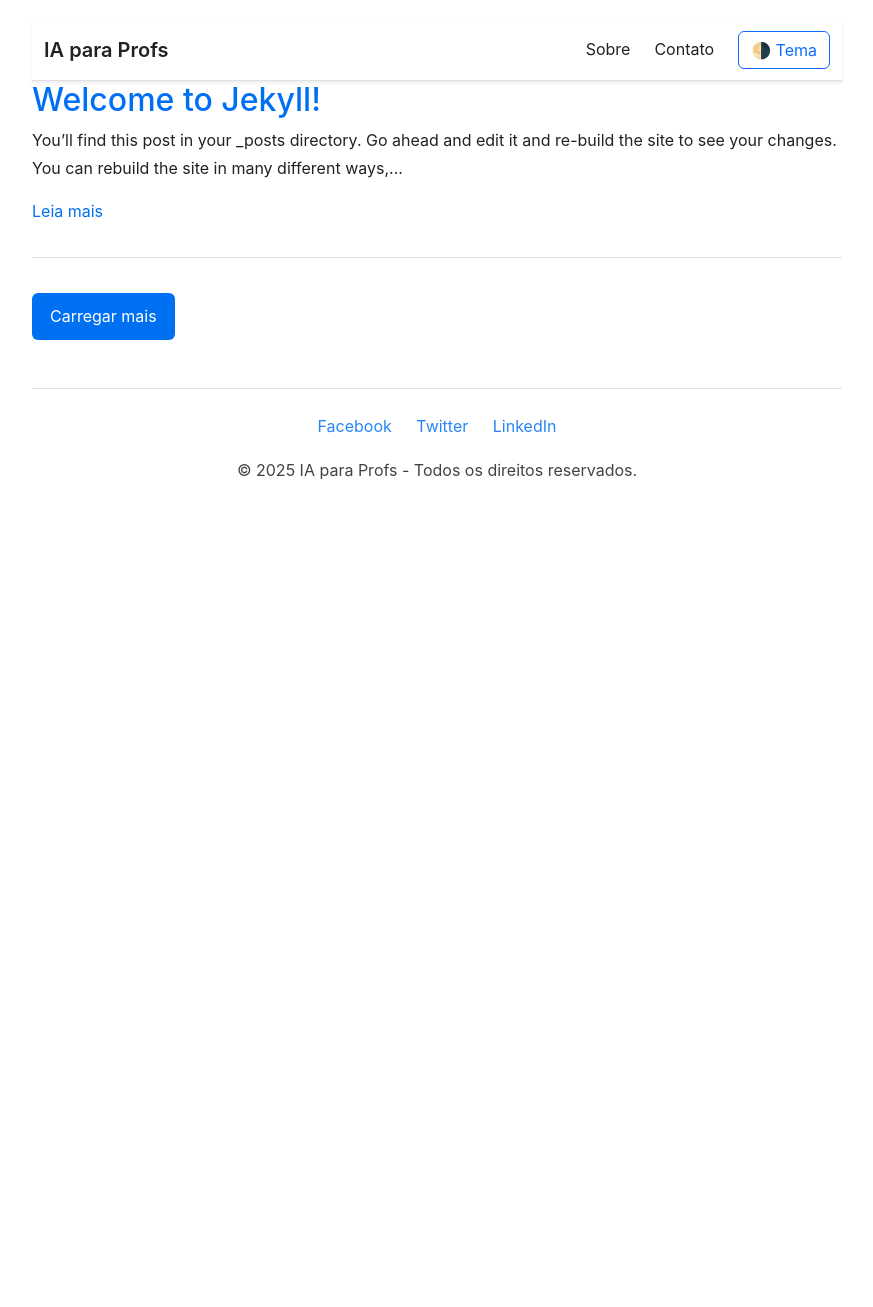
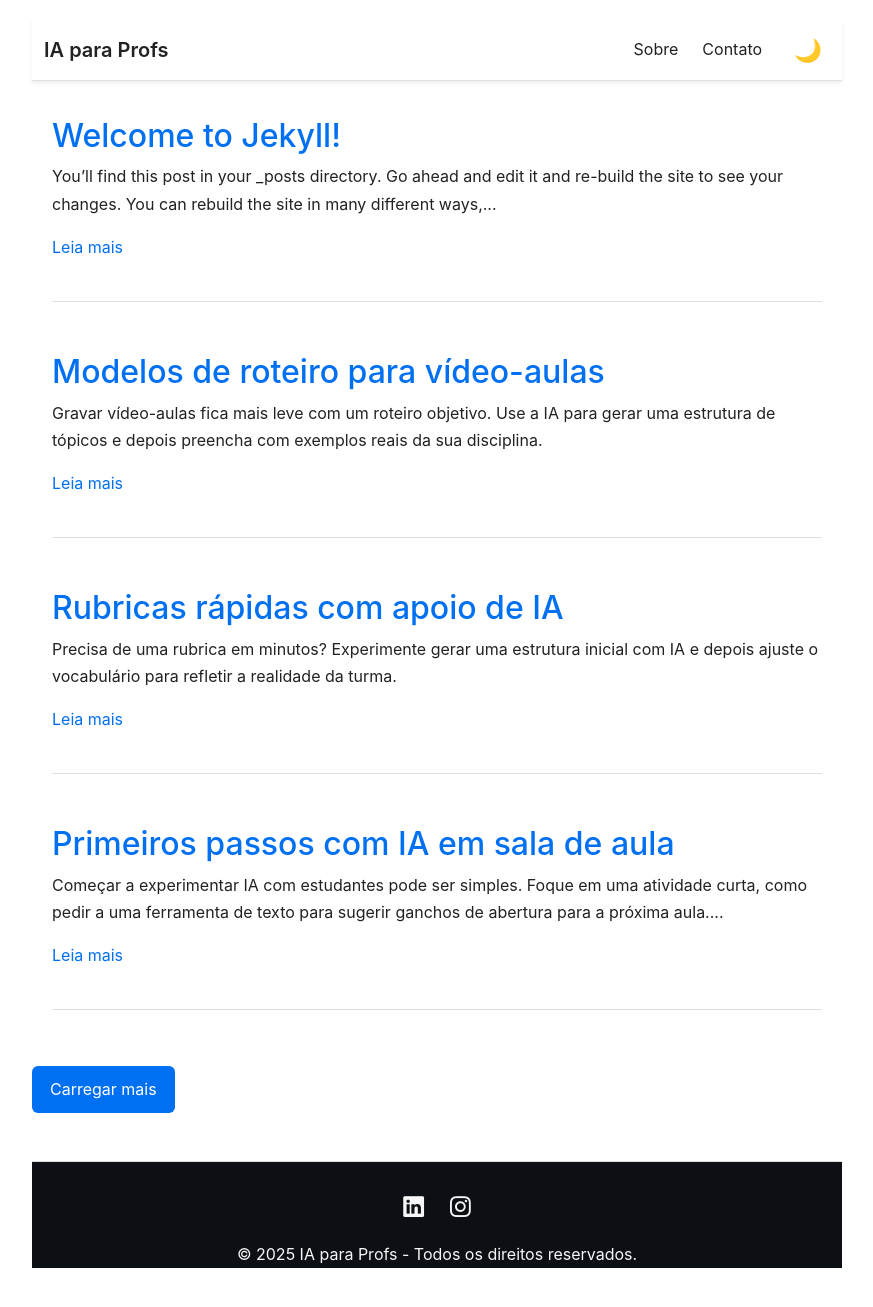
Before and after one commit to iaparaprofs/site, a Jekyll site: the page built from index.markdown, in a window 1280 px wide and 1324 px high. Shown: the top 1307 px of the window, without its empty margins (203-1076 px from the left). Built offline with Jekyll 4.4.1, drawn with Linux system fonts in a browser that asks for light colours.

Commit message:
Melhorias de tema, páginas e conteúdo

```diff
--- a/_includes/footer.html
+++ b/_includes/footer.html
@@ -1,8 +1,11 @@
 <footer>
   <div class="social-icons">
-    <a href="https://facebook.com" target="_blank">Facebook</a>
-    <a href="https://twitter.com" target="_blank">Twitter</a>
-    <a href="https://linkedin.com" target="_blank">LinkedIn</a>
+    <a href="https://www.linkedin.com" target="_blank" aria-label="LinkedIn">
+      <i class="bi bi-linkedin"></i>
+    </a>
+    <a href="https://www.instagram.com" target="_blank" aria-label="Instagram">
+      <i class="bi bi-instagram"></i>
+    </a>
   </div>
   <p>&copy; 2025 IA para Profs - Todos os direitos reservados.</p>
 </footer>
--- a/_includes/header.html
+++ b/_includes/header.html
@@ -11,7 +11,9 @@
       <div class="navbar-nav ms-auto align-items-md-center gap-md-2">
         <a class="nav-link" href="{{ '/about' | relative_url }}">Sobre</a>
         <a class="nav-link" href="{{ '/contact' | relative_url }}">Contato</a>
-        <button id="theme-toggle" class="btn btn-outline-primary ms-md-2" type="button">🌗 Tema</button>
+        <button id="theme-toggle" class="theme-toggle ms-md-2" type="button" aria-label="Alternar tema">
+          🌗
+        </button>
       </div>
     </div>
   </div>
@@ -19,13 +21,21 @@
 
 <script>
   // === DARK MODE ===
-  const body = document.body;
-  const savedTheme = localStorage.getItem("theme");
-  if (savedTheme) body.setAttribute("data-theme", savedTheme);
+  const root = document.documentElement;
+  const themeToggleButton = document.getElementById("theme-toggle");
 
-  document.getElementById("theme-toggle").onclick = () => {
-    const nextTheme = body.getAttribute("data-theme") === "light" ? "dark" : "light";
-    body.setAttribute("data-theme", nextTheme);
+  const savedTheme = localStorage.getItem("theme") || "light";
+  root.setAttribute("data-theme", savedTheme);
+  updateThemeIcon(savedTheme);
+
+  themeToggleButton.onclick = () => {
+    const nextTheme = root.getAttribute("data-theme") === "light" ? "dark" : "light";
+    root.setAttribute("data-theme", nextTheme);
     localStorage.setItem("theme", nextTheme);
+    updateThemeIcon(nextTheme);
   };
+
+  function updateThemeIcon(theme) {
+    themeToggleButton.textContent = theme === "light" ? "🌙" : "☀️";
+  }
 </script>
--- a/_layouts/default.html
+++ b/_layouts/default.html
@@ -10,9 +10,13 @@
     integrity="sha384-QWTKZyjpPEjISv5WaRU9OFeRpok6YctnYmDr5pNlyT2bRjXh0JMhjY6hW+ALEwIH"
     crossorigin="anonymous"
   >
+  <link
+    rel="stylesheet"
+    href="https://cdn.jsdelivr.net/npm/bootstrap-icons@1.11.3/font/bootstrap-icons.css"
+  >
   <link rel="stylesheet" href="{{ '/assets/main.css' | relative_url }}">
 </head>
-<body data-theme="light">
+<body>
 
   <!-- Header -->
   {% include header.html %}
--- /dev/null
+++ b/_posts/2025-01-05-primeiros-passos-com-ia.md
@@ -0,0 +1,14 @@
+---
+layout: post
+title: "Primeiros passos com IA em sala de aula"
+date: 2025-01-05 09:00:00 +0000
+categories: guia
+---
+
+Começar a experimentar IA com estudantes pode ser simples. Foque em uma atividade curta, como pedir a uma ferramenta de texto para sugerir ganchos de abertura para a próxima aula.
+
+1. Escolha um tema e peça três ideias de abertura.
+2. Peça ajustes no tom (mais lúdico, mais formal, etc.).
+3. Mostre aos alunos como comparar as sugestões e selecionar a melhor.
+
+A atividade dura poucos minutos e já demonstra como a IA pode apoiar a criatividade sem substituir o pensamento crítico.
--- /dev/null
+++ b/_posts/2025-02-12-rubricas-com-ia.md
@@ -0,0 +1,14 @@
+---
+layout: post
+title: "Rubricas rápidas com apoio de IA"
+date: 2025-02-12 14:30:00 +0000
+categories: avaliacao
+---
+
+Precisa de uma rubrica em minutos? Experimente gerar uma estrutura inicial com IA e depois ajuste o vocabulário para refletir a realidade da turma.
+
+- Descreva a tarefa e peça 3 níveis de desempenho.
+- Solicite exemplos de feedback curto para cada nível.
+- Revise os critérios para incluir o que mais valoriza (participação, colaboração, originalidade).
+
+Em poucos passos você tem um rascunho que economiza tempo e mantém transparência sobre o que será avaliado.
--- /dev/null
+++ b/_posts/2025-03-01-modelos-de-roteiro.md
@@ -0,0 +1,16 @@
+---
+layout: post
+title: "Modelos de roteiro para vídeo-aulas"
+date: 2025-03-01 10:15:00 +0000
+categories: planejamento
+---
+
+Gravar vídeo-aulas fica mais leve com um roteiro objetivo. Use a IA para gerar uma estrutura de tópicos e depois preencha com exemplos reais da sua disciplina.
+
+Estrutura sugerida:
+
+1. Abertura com uma pergunta-chave.
+2. Três pontos principais com exemplos simples.
+3. Resumo e convite para a próxima atividade.
+
+O roteiro pronto ajuda a reduzir o tempo de gravação e mantém a atenção dos estudantes do início ao fim.
--- a/about.markdown
+++ b/about.markdown
@@ -1,18 +1,17 @@
 ---
-layout: page
-title: About
+layout: default
+title: Sobre
 permalink: /about/
 ---
 
-This is the base Jekyll theme. You can find out more info about customizing your Jekyll theme, as well as basic Jekyll usage documentation at [jekyllrb.com](https://jekyllrb.com/)
+# Sobre o IA para Profs
 
-You can find the source code for Minima at GitHub:
-[jekyll][jekyll-organization] /
-[minima](https://github.com/jekyll/minima)
+O IA para Profs nasceu para ajudar educadores a experimentarem ferramentas de inteligência artificial no dia a dia. Aqui você encontra testes rápidos, guias curtos e relatos práticos que podem ser aplicados em sala de aula sem complicação.
 
-You can find the source code for Jekyll at GitHub:
-[jekyll][jekyll-organization] /
-[jekyll](https://github.com/jekyll/jekyll)
+Nossa proposta é manter tudo simples, direto ao ponto e em português, com foco em:
 
+- Dicas rápidas para planejar aulas com IA.
+- Sugestões de ferramentas fáceis de começar a usar.
+- Experimentos e resultados compartilhados pela comunidade.
 
-[jekyll-organization]: https://github.com/jekyll
+Se quiser compartilhar uma ideia ou sugerir um teste, é só visitar a página de contato.
--- a/assets/main.css
+++ b/assets/main.css
@@ -11,7 +11,7 @@ body {
   font-family: "Inter", Arial, sans-serif;
   max-width: 850px;
   margin: auto;
-  padding: 20px;
+  padding: 20px 20px 40px;
   line-height: 1.7;
   color: var(--text);
   background: var(--bg);
@@ -40,8 +40,18 @@ a {
 a:visited,
 a:hover,
 a:active {
-  color: var(--link);
+  color: var(--link) !important;
   text-decoration: none !important;
+}
+
+.navbar-nav .nav-link,
+.navbar-nav .nav-link:visited {
+  color: var(--text) !important;
+}
+
+.navbar-nav .nav-link:hover,
+.navbar-nav .nav-link:focus {
+  color: var(--link) !important;
 }
 
 /* ===== HEADER ===== */
@@ -73,14 +83,32 @@ a:active {
   box-shadow: 0 0 0 2px var(--border);
 }
 
-#theme-toggle {
-  white-space: nowrap;
+.theme-toggle {
+  background: transparent;
+  border: none;
+  padding: 8px;
+  font-size: 1.4rem;
+  line-height: 1;
+  color: var(--text);
+  transition: color 0.2s ease;
+}
+
+.theme-toggle:hover,
+.theme-toggle:focus {
+  color: var(--link);
+  background: transparent;
+  outline: none;
 }
 
 /* ===== POSTS ===== */
+.posts-list {
+  padding: 1.25rem;
+  background: var(--bg);
+}
+
 .post {
   margin-bottom: 2.2rem;
-  padding-bottom: 1rem;
+  padding: 1rem 0 1.5rem;
   border-bottom: 1px solid var(--border);
 }
 
@@ -106,8 +134,9 @@ footer {
   border-top: 1px solid var(--border);
   text-align: center;
   margin-top: 3rem;
-  padding-top: 1.5rem;
-  opacity: .85;
+  padding: 1.75rem 1.25rem 0;
+  background: #0c1015;
+  color: #f7f7f7;
 }
 
 footer .social-icons {
@@ -117,9 +146,10 @@ footer .social-icons {
 footer .social-icons a {
   margin: 0 10px;
   text-decoration: none;
-  color: var(--link);
+  color: #f7f7f7;
+  font-size: 1.3rem;
 }
 
 footer .social-icons a:hover {
-  text-decoration: underline;
+  color: #d8e6ff;
 }
```
Also changed, not shown: contact.markdown (+5 -4 lines).
